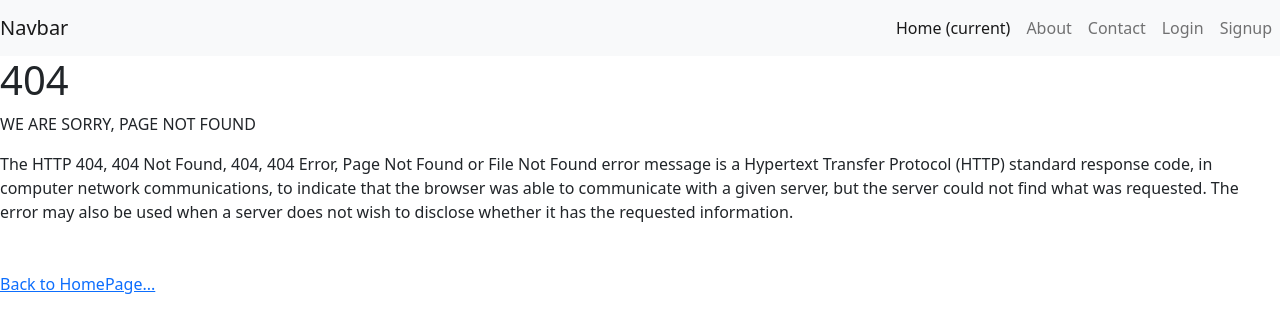
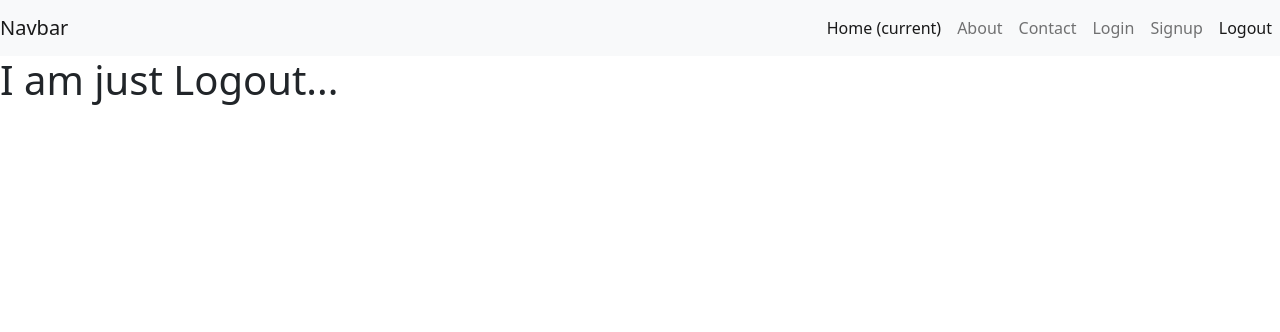
Before and after one commit to farid555/mernDvb, a React (Create React App) app in the folder client/: page /logout in a window 1280 px wide. Shown: the top 332 px of the page. Built offline with nearby package versions, Linux system fonts and the light colour scheme; no server answers; the HTML template or start-up script is replaced by a standard one.

Commit message:
Implement Logout

```diff
--- a/client/src/App.js
+++ b/client/src/App.js
@@ -5,6 +5,7 @@ import Login from './components/Login';
 import Contact from './components/Contact';
 import About from './components/About';
 import Errorpage from './components/Errorpage'
+import Logout from './components/Logout'
 import { Switch, Route } from 'react-router-dom';
 import 'bootstrap/dist/css/bootstrap.css';
 
@@ -29,6 +30,9 @@ function App() {
         <Route path="/login" >
           <Login />
         </Route>
+        <Route path="/logout" >
+          <Logout />
+        </Route>
         <Route>
           <Errorpage />
         </Route>
--- /dev/null
+++ b/client/src/components/Logout.js
@@ -0,0 +1,35 @@
+import { useHistory } from 'react-router-dom';
+import React, { useEffect } from 'react'
+
+
+const Logout = () => {
+    const history = useHistory();
+    //Promise
+    useEffect(() => {
+        fetch('/logout', {
+            method: "GET",
+            headers: {
+                Accept: 'application/json',
+                "Content-Type": "application/json"
+
+            },
+            credentials: "include"
+        }).then((res) => {
+            history.push('/login', { replace: true });
+            if (!res.status === 200) {
+                const error = new Error(res.error);
+                throw error;
+            }
+        }).catch((err) => {
+            console.log(err);
+        })
+
+    })
+    return (
+        <>
+            <h1>I am just Logout...</h1>
+        </>
+    )
+}
+
+export default Logout
--- a/client/src/components/Navbar.js
+++ b/client/src/components/Navbar.js
@@ -29,6 +29,10 @@ const Navbar = () => {
                             <NavLink className="nav-link" to="/signup">Signup</NavLink>
                         </li>
 
+                        <li className="nav-item">
+                            <NavLink className="nav-link" to="/logout">Logout</NavLink>
+                        </li>
+
 
                     </ul>
 
```
